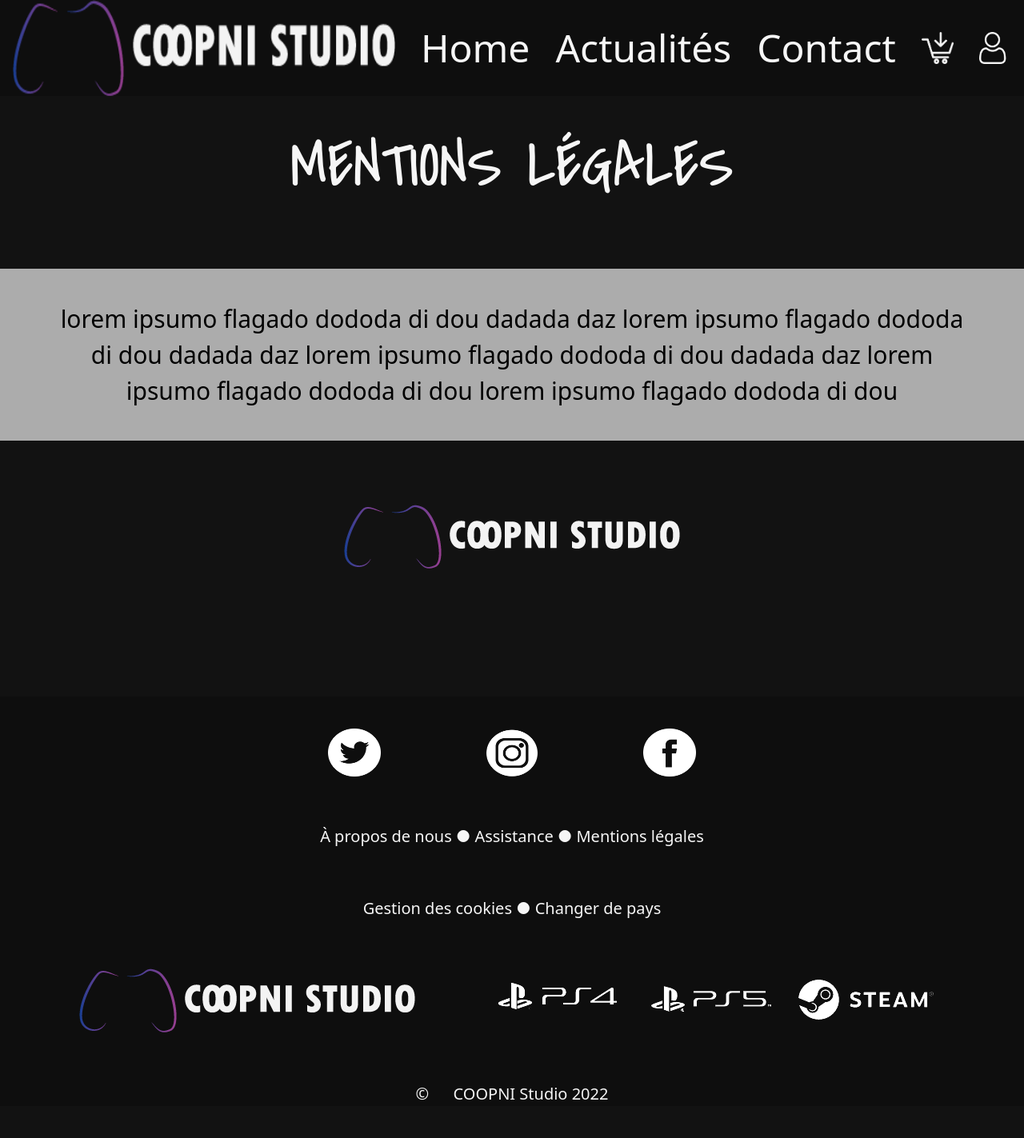
After one commit to Jalkow/Proj13, a PHP site: page /mentions.php in a window 1280 px wide. The commit adds this page. Shown: the whole page at 80% size. Run offline with PHP 8.4, Linux system fonts and the light colour scheme.

Commit message:
page mentions légales

```diff
--- a/src/contact.php
+++ b/src/contact.php
@@ -62,7 +62,7 @@
                 </div>
             </div>
 
-            <div class="contact-infos-container">
+            <div id="contact-infos" class="contact-infos-container">
                 <p>NOTRE ADRESSE</p>
                 <p>OÙ EST-CE QUE VOUS POUVEZ NOUS TROUVER</p>
 
--- a/src/css/style.css
+++ b/src/css/style.css
@@ -130,9 +130,14 @@ h1, h2{
     }
 }
 
+footer{
+    background-color: #0E0E0E;
+}
+
 .footer-images-container{
     height: 60px;
     width: 90px !important;
+    margin-top: 5vh;
 }
 
 .footer-images-container img{
@@ -302,3 +307,33 @@ h1, h2{
         font-size: 25px;
     }
 }
+
+.mentions-section{
+    text-align: center;
+    margin-bottom: 20vh;
+}
+
+#mentions-title{
+    margin-bottom: 10vh !important;
+    font-size: 40px !important;
+}
+
+.mentions-container{
+    background-color: #acacac;
+    margin-bottom: 10vh;
+}
+
+.mentions-container p{
+    padding: 5vh 5vw;
+    color: black;
+}
+
+@media screen and (min-width: 1024px){
+    #mentions-title{
+        font-size: 80px !important;
+    }
+
+    .mentions-container p{
+        font-size: 30px;
+    }
+}
--- a/src/footer.php
+++ b/src/footer.php
@@ -1,6 +1,6 @@
 <footer>
     <div class="container-fluid">
-        <div class="row justify-content-center">
+        <div class="row justify-content-center footer-social-medias">
             <a class="col-1 footer-images-container" href="">
                 <img src="img/twitter.png" alt="">
             </a>
@@ -12,9 +12,9 @@
             </a>
         </div>
         <div class="footer-links">
-            <a href="">À propos de nous ● </a>
-            <a href="">Assistance ● </a>
-            <a href="">Mentions légales</a>
+            <a href="contact.php">À propos de nous ● </a>
+            <a href="contact.php#contact-infos">Assistance ● </a>
+            <a href="mentions.php">Mentions légales</a>
         </div>
         <div class="footer-links">
             <a href="">Gestion des cookies ● </a>
--- /dev/null
+++ b/src/mentions.php
@@ -0,0 +1,38 @@
+<html lang="en">
+    <head>
+        <meta charset="UTF-8">
+        <meta http-equiv="X-UA-Compatible" content="IE=edge">
+
+        <link rel="preconnect" href="https://fonts.googleapis.com">
+        <link rel="preconnect" href="https://fonts.gstatic.com" crossorigin>
+        <link href="https://fonts.googleapis.com/css2?family=Covered+By+Your+Grace&family=Roboto&display=swap" rel="stylesheet">
+
+        <link type="text/css" rel="stylesheet" href="css/bootstrap.min.css" media="screen,projection"/>
+        <link type="text/css" rel="stylesheet" href="css/style.css" media="screen,projection"/>
+
+        <meta name="viewport" content="width=device-width, initial-scale=1.0">
+        <title>Coopni Studio</title>
+    </head>
+    <body>
+        <?php require "header.php";?>
+
+        <div class="mentions-section">
+            <h1 id="mentions-title">MENTIONS LÉGALES</h1>
+
+            <div class="mentions-container">
+                <p>
+                    lorem ipsumo flagado dododa di dou dadada daz lorem ipsumo flagado dododa di dou dadada daz lorem ipsumo flagado dododa di dou dadada daz lorem ipsumo flagado dododa di dou lorem ipsumo flagado dododa di dou
+                </p>
+            </div>
+
+            <img class="mentions-logo" src="img/img_logo2.png" alt="logo coopni studio">
+        </div>
+
+
+
+        <?php require "footer.php";?>
+        <script src="js/jquery.js"></script>
+        <script type="text/javascript" src="js/bootstrap.bundle.min.js"></script>
+        <script type="text/javascript" src="js/script.js"></script>
+    </body>
+</html>
```
